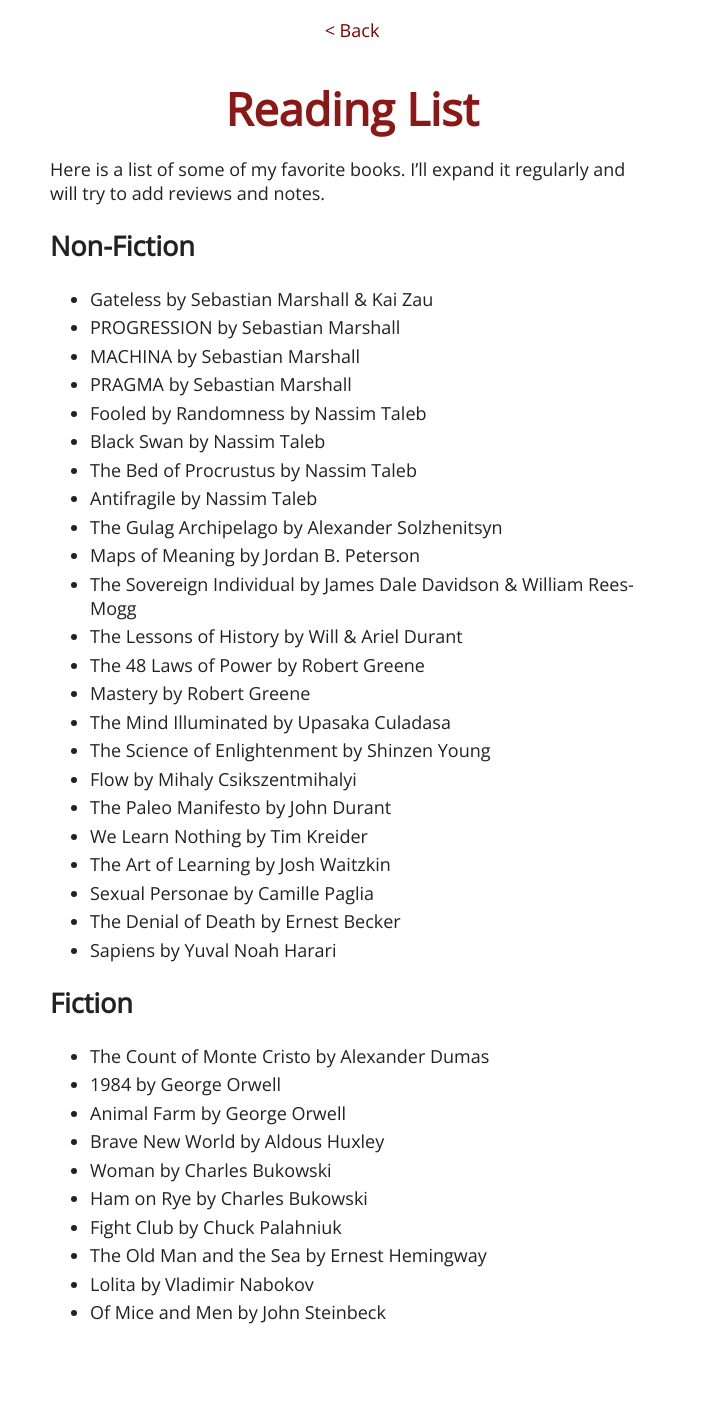
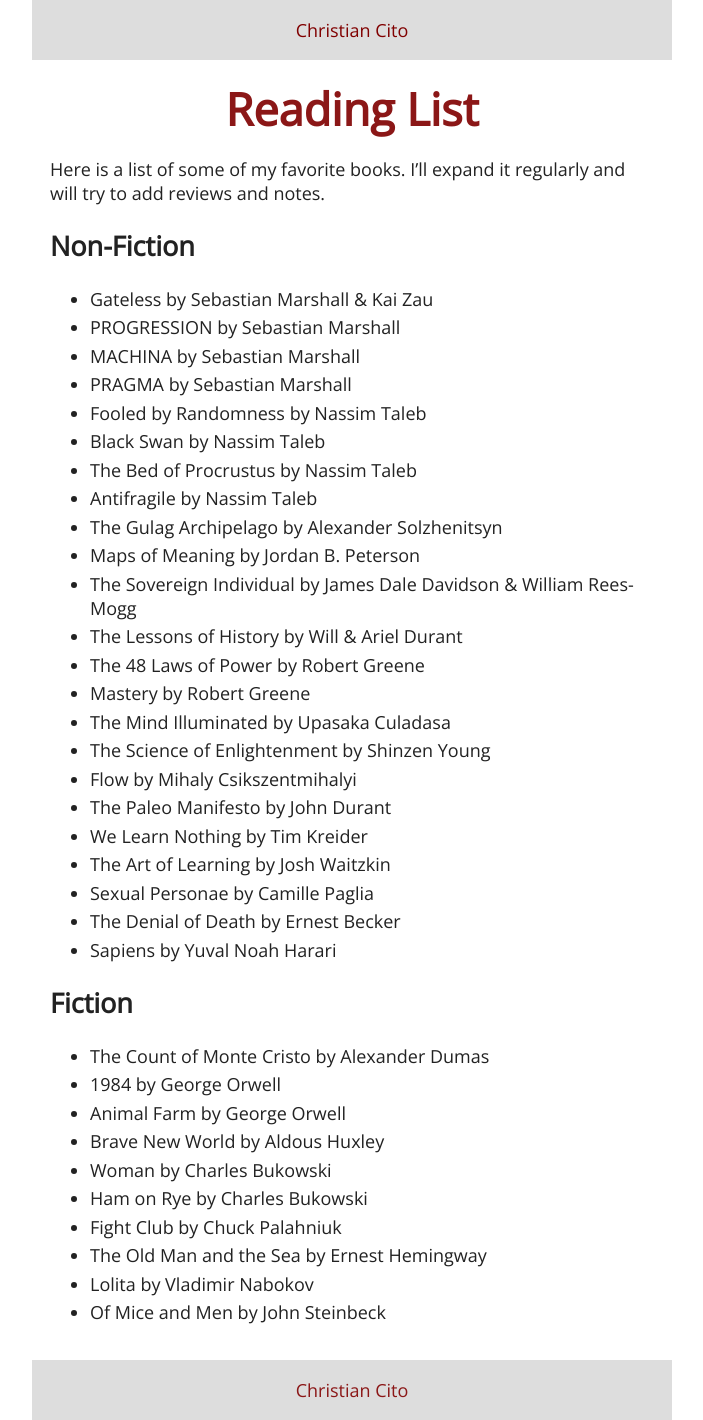
Before and after one commit to chrcit/christiancito.com, a Jekyll site: the page built from _posts/2017-10-28-reading.md, in a window 1280 px wide. Shown: the whole page, without its empty margins (288-991 px from the left). Built offline with Jekyll 4.4.1, drawn with Linux system fonts in a browser that asks for light colours; before the commit the page ends 1360 px from its top, so only the background shows below that.

Commit message:
SEO & Style Changes

```diff
--- a/_config.yml
+++ b/_config.yml
@@ -1,7 +1,7 @@
 name: Christian Cito
 url: http://christiancito.com
 author: Christian Cito
-description:
+description: Web Developer, Computer Science Student, Avid reader.
 title: Christian Cito
 
 twitter: cito_christian
--- a/_includes/footer.html
+++ b/_includes/footer.html
@@ -1,8 +1,3 @@
 <footer class="site-footer">
-  <span class="site-links">
-    <a class="site-colophon" href="/colophon">Colophon</a>
-    <a class="site-version" href="/changelog">v1.0</a>
-  </span>
+  <a href="/">Christian Cito</a>
 </footer>
-</body>
-</html>
--- a/_includes/head.html
+++ b/_includes/head.html
@@ -7,7 +7,9 @@
       {% endif %}
     </title>
   <meta name="description" content="{{ site.description }}">
-  <meta name="viewport" content="width=device-width">
+  <meta name="viewport" content="width=device-width, initial-scale=1.0">
+  <meta name="author" content="Christian Cito">
+  <meta name="keywords" content="Web Developer, Web, Developer, Christian Cito, Christian, Cito, ">
   <link href="https://fonts.googleapis.com/css?family=Open+Sans" rel="stylesheet">
   <link rel="stylesheet" href="{{ "/css/site.css" | relative_url }}">
 
--- a/_includes/header.html
+++ b/_includes/header.html
@@ -1,3 +1,3 @@
 <section class="site-header">
-  <a href="/">&lt; Back</a>
+  <a href="/">Christian Cito</a>
 </section>
--- a/_layouts/article.html
+++ b/_layouts/article.html
@@ -10,5 +10,6 @@
       </h2>
       {{ content }}
     </main>
+    {% include footer.html %}
   </body>
 </html>
--- a/css/site.css
+++ b/css/site.css
@@ -30,13 +30,16 @@
 
 /* Header */
 
+.site-footer,
 .site-header {
+  background-color: #ddd;
   margin: 0 auto;
   padding: 1em;
   text-align: center;
   width: 50%;
 }
 
+.site-footer,
 .site-header a {
   color: #800000;
   text-decoration: none;
@@ -95,7 +98,27 @@
   z-index: 2;
 }
 
+@media screen and (max-width: 1024px) {
+  .site-header,
+  .site-footer,
+  .site-content,
+  .site-index {
+    width: 70%;
+  }
+}
+
+@media screen and (max-width: 768px) {
+  .site-header,
+  .site-footer,
+  .site-content,
+  .site-index {
+    width: 80%;
+  }
+}
+
 @media screen and (max-width: 560px) {
+  .site-header,
+  .site-footer,
   .site-content,
   .site-index {
     width: 100%;
```
